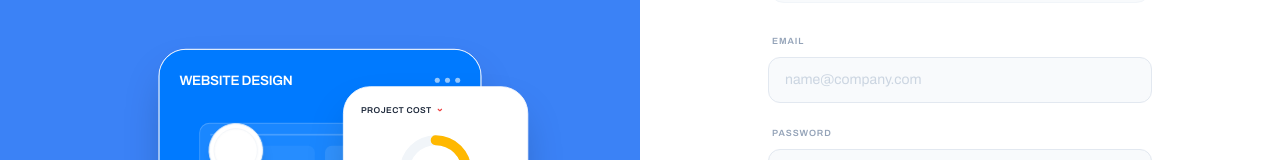
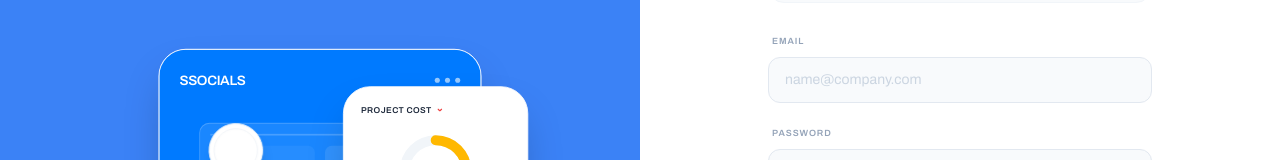
Before and after one commit to konthamsohith/socialscaleagency, a React (Vite) app: page /login in a window 1280 px wide. Shown: the part 260-420 px from the top of the page. Built offline with nearby package versions, Linux system fonts and the light colour scheme; no server answers.

Commit message:
text: change 'Website Design' to 'sSOCIALS' in login illustration

```diff
--- a/src/pages/Login.tsx
+++ b/src/pages/Login.tsx
@@ -154,7 +154,7 @@ export const Login = () => {
                                 >
                                     <div className="bg-[#007AFF] p-6 pb-20 relative overflow-hidden">
                                         <div className="flex items-center justify-between mb-4">
-                                            <h4 className="text-white text-md font-bold uppercase tracking-tight">Website Design</h4>
+                                            <h4 className="text-white text-md font-bold uppercase tracking-tight">sSOCIALS</h4>
                                             <div className="flex gap-1.5 opacity-60">
                                                 {[1, 2, 3].map(i => <div key={i} className="w-1.5 h-1.5 rounded-full bg-white" />)}
                                             </div>
```
